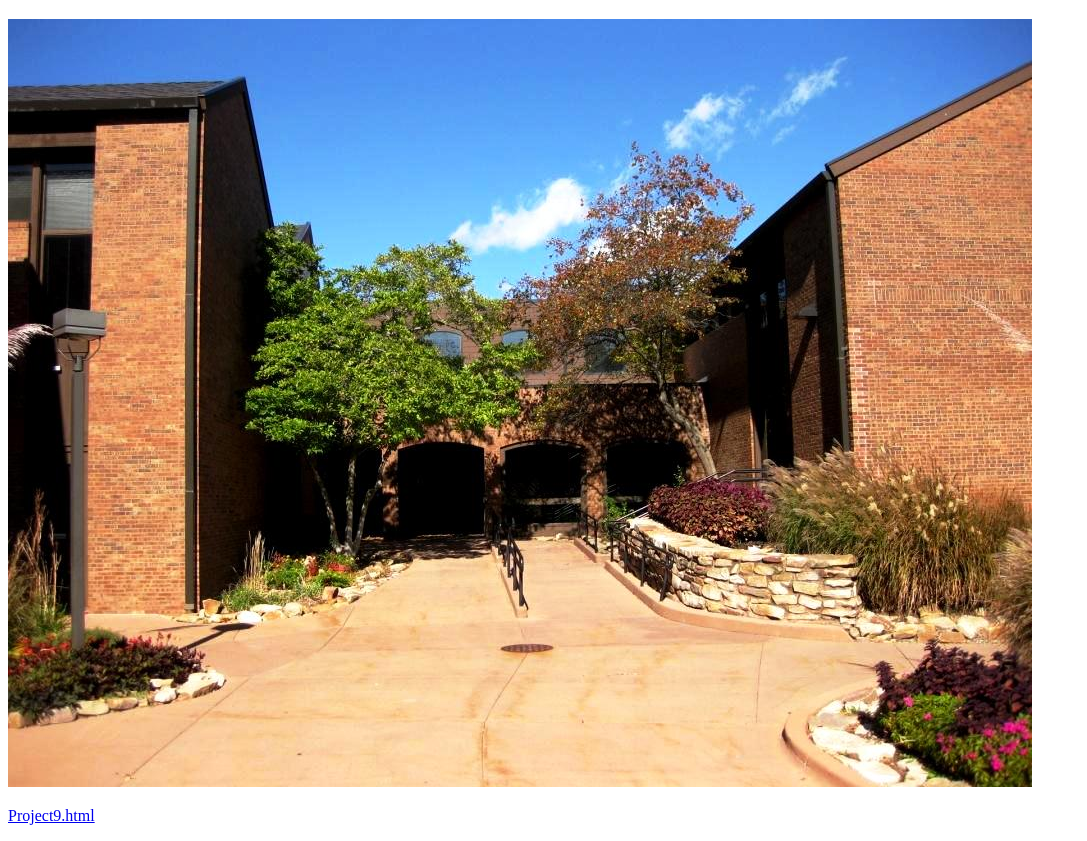
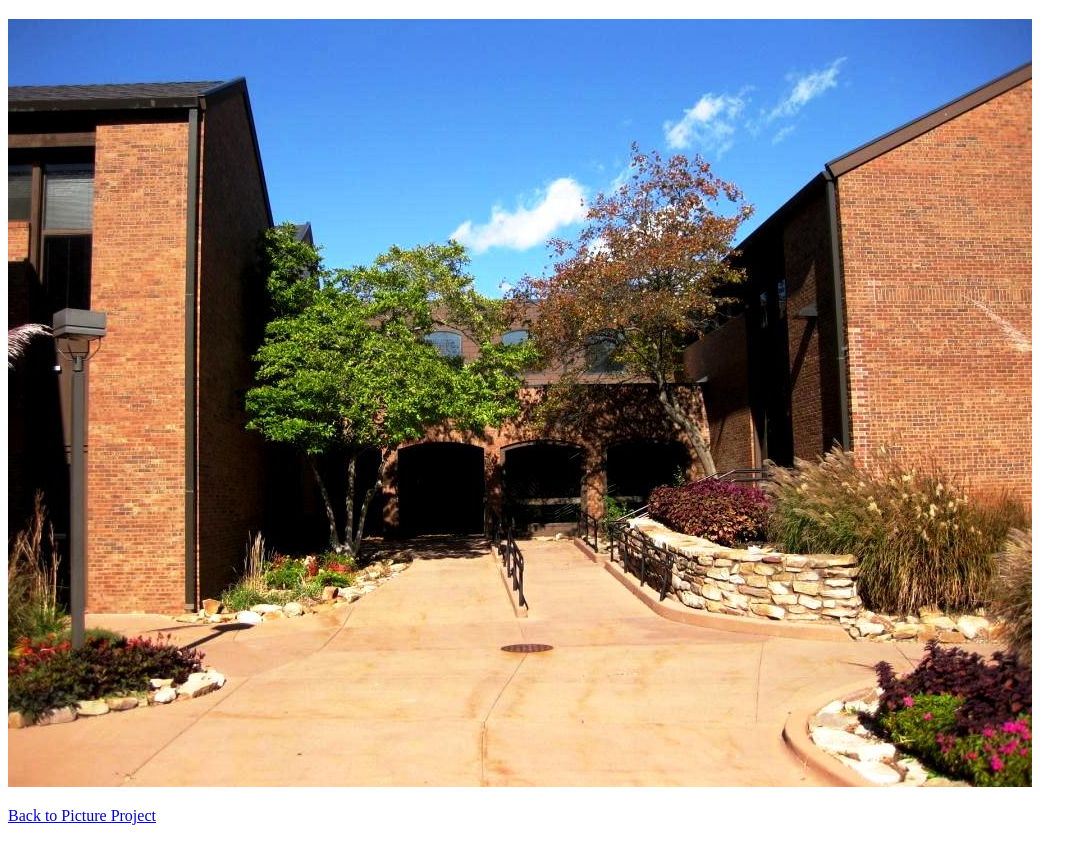
Before and after one commit to slewis52/slewis52.github.io, a plain HTML site: page project9sl/project9-campus.html in a window 1280 px wide. Shown: the part 61-902 px from the top of the page, without its empty margins (0-1087 px from the left). Drawn offline with Linux system fonts and the light colour scheme.

Commit message:
Changed link text
from "Project9.html" to "Back to Picture Project"

```diff
--- a/project9sl/project9-campus.html
+++ b/project9sl/project9-campus.html
@@ -9,6 +9,6 @@
 <h1>Parkland Courtyard Entrance</h1>
 <p><img src="images/parklandcourtyard-orig.jpg" alt="Parkland Community College landscaped
 courtyard entrance" width="1024" height="768" title="Parkland Courtyard"/></p>
-<p><a href="project9.html">Project9.html</a></p>
+<p><a href="project9.html">Back to Picture Project</a></p>
 </body>
 </html>
```
